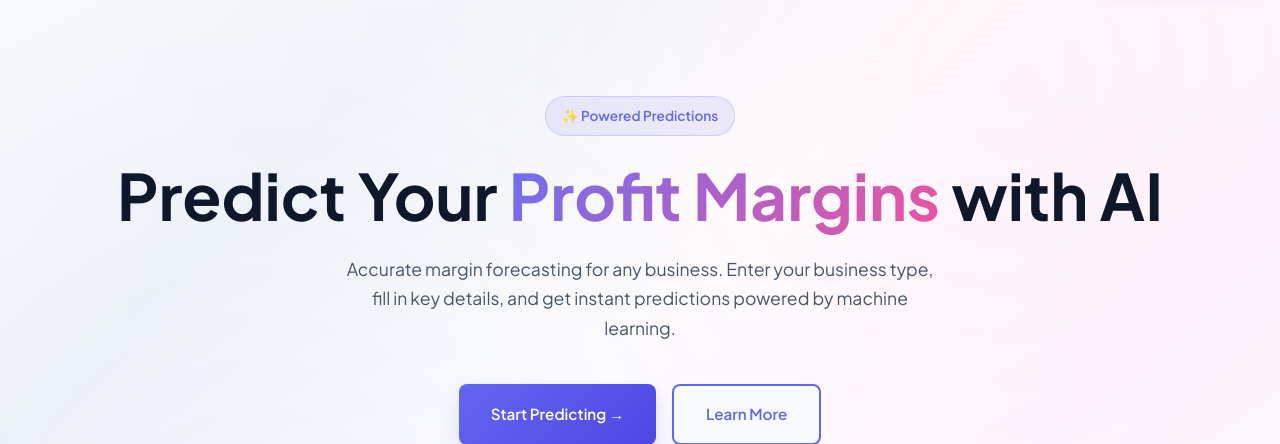
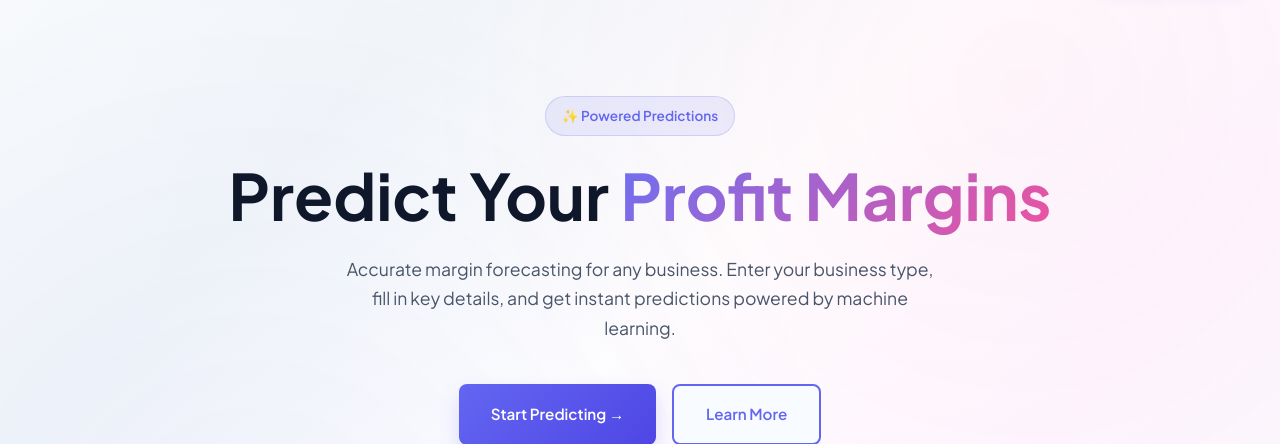
Before and after one commit to pancholisomesh-ship-it/Margin-, a Flask app: page /home in a window 1280 px wide. Shown: the part 71-515 px from the top of the page. Run offline with Flask 3, Linux system fonts and the light colour scheme.

Commit message:
fix render build

```diff
--- a/templates/Home.html
+++ b/templates/Home.html
@@ -880,7 +880,7 @@
   <!-- ─────────────────────── HERO ─────────────────────── -->
   <section class="hero">
     <span class="hero-badge">✨ Powered Predictions</span>
-    <h1>Predict Your <span class="highlight">Profit Margins</span> with AI</h1>
+    <h1>Predict Your <span class="highlight">Profit Margins</span> </h1>
     <p>Accurate margin forecasting for any business. Enter your business type, fill in key details, and get instant predictions powered by machine learning.</p>
     <div class="hero-cta">
       <a href="/prediction" class="btn btn-primary">Start Predicting →</a>
```
